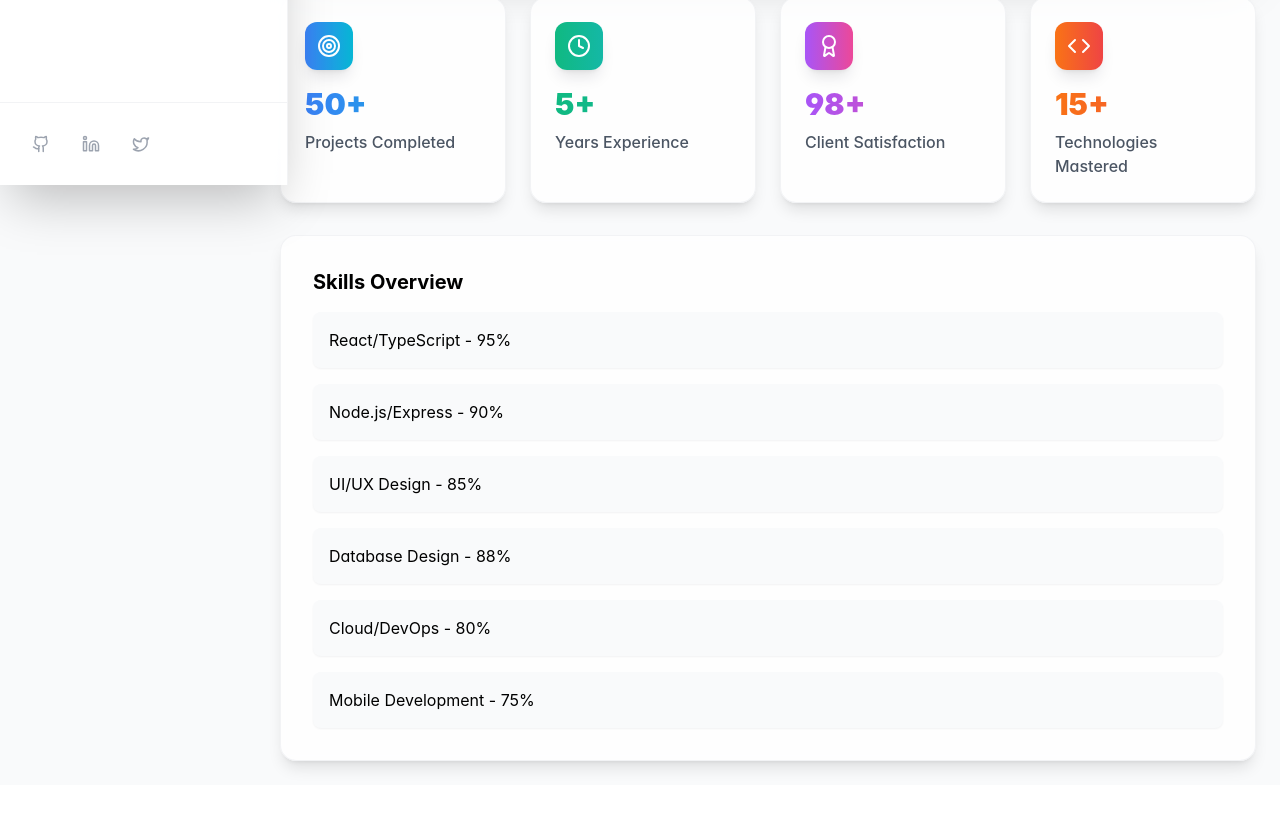
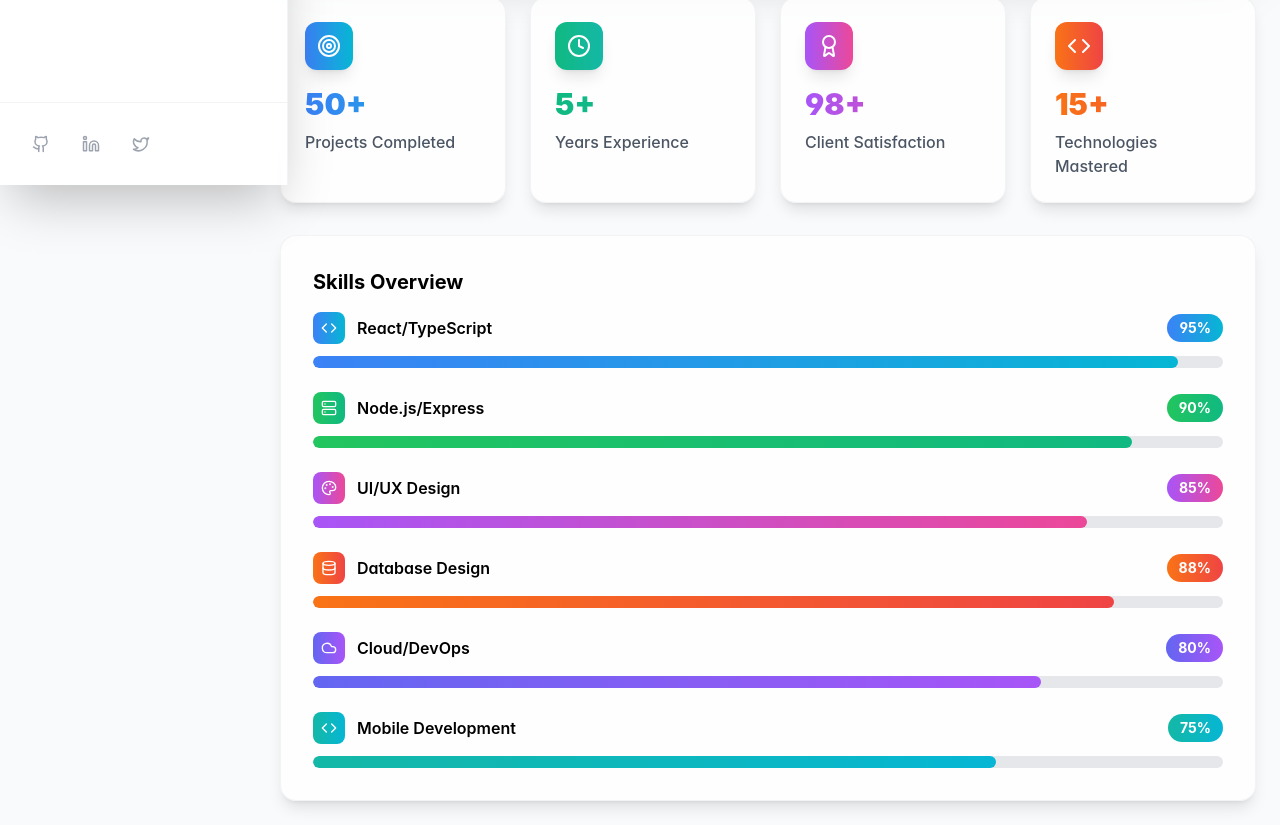
Before and after one commit to XyonShadow/XyonBoard, a React (Vite) app: page / in a window 1280 px wide. Shown: the part 615-1440 px from the top of the page. Before the commit the page ends 1400 px from the top, so only its background shows below. Built offline with nearby package versions, Linux system fonts and the light colour scheme.

Commit message:
feat(skills): add AnimatedProgressBar with smooth progress and number animation

```diff
--- a/src/components/dashboard/SkillsOverview.tsx
+++ b/src/components/dashboard/SkillsOverview.tsx
@@ -1,4 +1,4 @@
-import React from 'react';
+import React, { useEffect, useState } from 'react';
 import { Code, Palette, Server, Database, Cloud } from 'lucide-react';
 import './SkillsOverview.css';
 
@@ -19,15 +19,82 @@ const skills: Skill[] = [
   { name: 'Mobile Development', level: 75, category: 'frontend', icon: Code, color: 'from-teal-500 to-cyan-500' }
 ];
 
+const AnimatedProgressBar: React.FC<{
+  skill: Skill;
+  index: number;
+  isVisible: boolean;
+}> = ({ skill, index, isVisible }) => {
+  const [width, setWidth] = useState(0);
+  const [displayLevel, setDisplayLevel] = useState(0);
+
+  useEffect(() => {
+    if (!isVisible) return;
+
+    let animationFrame: number;
+
+    const timer = setTimeout(() => {
+      setWidth(skill.level);
+
+      // Animate the number counting
+      const duration = 1500;
+      let startTime: number;
+
+      const animateNumber = (currentTime: number) => {
+        if(!startTime) startTime = currentTime;
+        const progress = Math.min((currentTime - startTime) / duration, 1);
+        const easeOutQuart = 1 - Math.pow(1 - progress, 4);
+
+        setDisplayLevel(Math.floor(easeOutQuart * skill.level));
+
+        if (progress < 1) {
+          animationFrame = requestAnimationFrame(animateNumber);
+        }
+      };
+
+      animationFrame = requestAnimationFrame(animateNumber);
+    }, index * 200);
+
+    return () => {
+      clearTimeout(timer);
+      cancelAnimationFrame(animationFrame);
+    };
+  }, [skill.level, index, isVisible]);
+
+  const Icon = skill.icon;
+
+   return (
+    <div className={`group transition-all duration-300 ${isVisible ? 'opacity-1`' : 'opacity-0'}`} style={{ animationDelay: `${index * 0.1}s` }}>
+      <div className="flex justify-between items-center mb-3">
+        <div className="flex items-center gap-3">
+          <div className={`w-8 h-8 rounded-lg bg-gradient-to-r ${skill.color} flex items-center justify-center`}>
+            <Icon className="w-4 h-4 text-white" />
+          </div>
+          <span className="font-semibold">{skill.name}</span>
+        </div>
+        <div className={`text-sm font-bold text-white bg-gradient-to-r ${skill.color} px-3 py-1 rounded-full`}>
+          {displayLevel}%
+        </div>
+      </div>
+
+      <div className="relative h-3 bg-gray-200 rounded-full overflow-hidden">
+        <div className={`absolute top-0 left-0 h-full bg-gradient-to-r ${skill.color} rounded-full transition-all duration-700`} style={{ width: `${width}%` }} />
+      </div>
+    </div>
+  );
+};
+
 export const SkillsOverview: React.FC = () => {
   return (
     <div className="bg-white/80 dark:bg-gray-800/80 backdrop-blur-sm p-8 rounded-2xl shadow-lg border border-gray-200/50 dark:border-gray-700/50">
       <h2 className="text-xl font-bold mb-4">Skills Overview</h2>
-      <div className="space-y-4">
-        {skills.map((s) => (
-          <div key={s.name} className="p-4 bg-gray-50 rounded-lg shadow-sm">
-            {s.name} - {s.level}%
-          </div>
+      <div className="space-y-6">
+        {skills.map((skill, index) => (
+          <AnimatedProgressBar
+            key={skill.name}
+            skill={skill}
+            index={index}
+            isVisible={true}
+          />
         ))}
       </div>
     </div>
```
